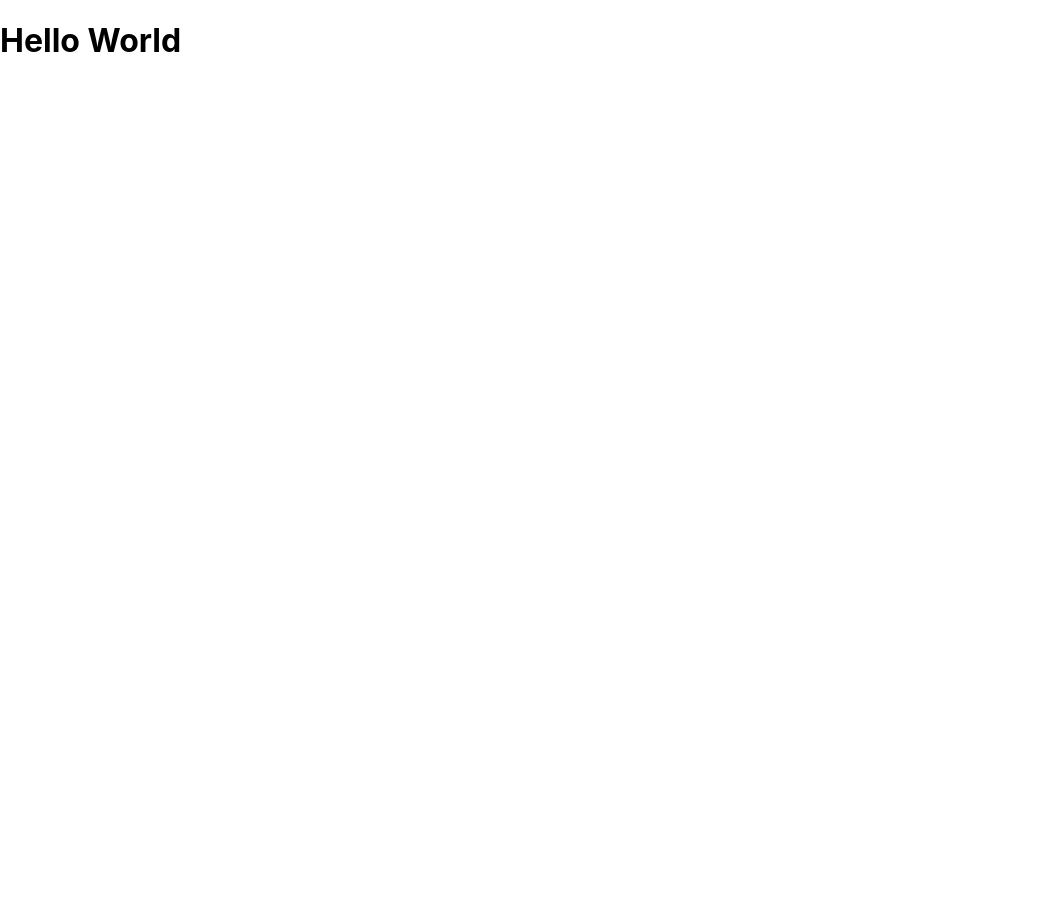
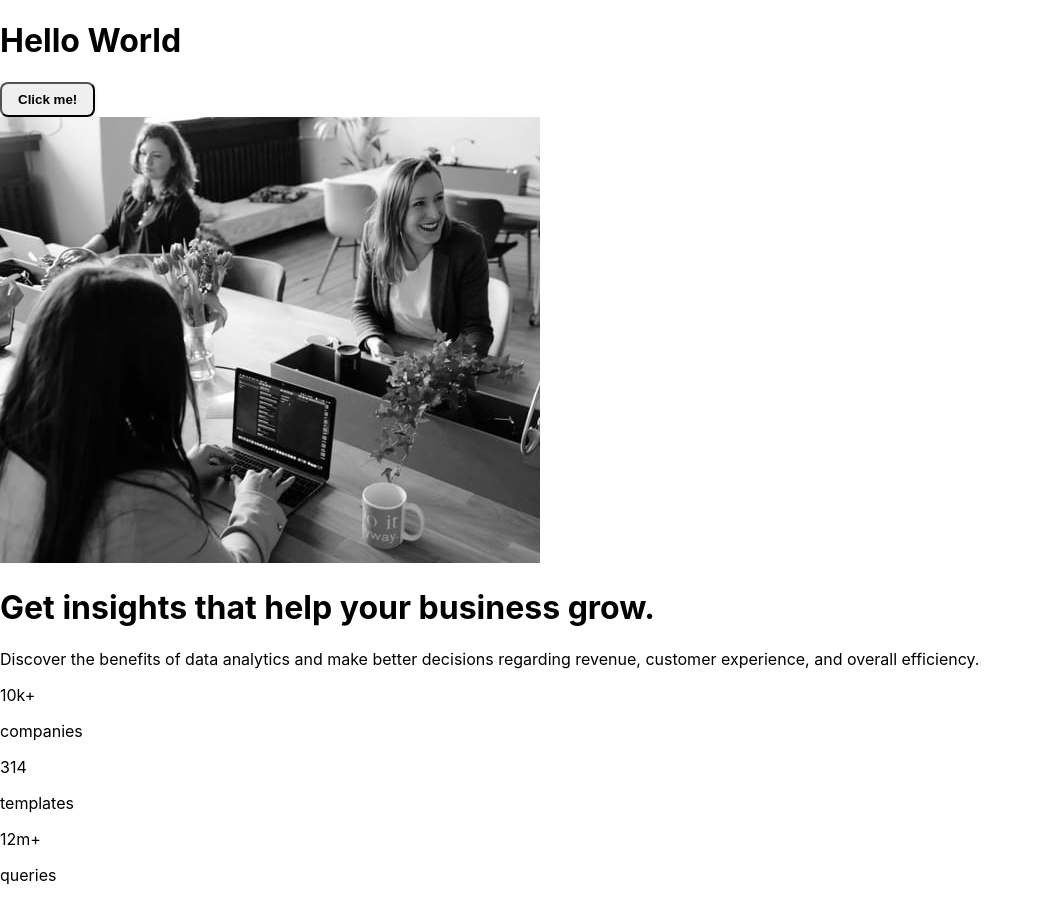
Before and after one commit to ltghc1990/nextjs-taillwind-frontendmentors, a Next.js app: page / in a window 1280 px wide. Shown: the whole page, without its empty margins (0-1041 px from the left). Before the commit the page ends 800 px from the top, so only its background shows below. Built offline with nearby package versions, Linux system fonts and the light colour scheme.

Commit message:
added a card component

```diff
--- /dev/null
+++ b/components/StatsCard.js
@@ -0,0 +1,32 @@
+import React from 'react'
+
+const StatsCard = () => {
+  return (
+    <div className="bg-cardBg container mx-auto md:flex text-white items-center">
+      <div className="border-2 md:w-1/2">
+        <img className="h-full w-full" src="/images/image-header-desktop.jpg"></img>
+      </div>
+      <div className="px-10 py-8 text-center md:w-1/2 md:text-left lg:p-20 xl:p-32 border-2">
+        <h1 className="text-3xl text-gray-100 font-bold mb-4 lg:text-4xl">Get <span className="text-indigo-500">insights</span> that help your business grow.</h1>
+        <p className="py-4 mb-6 text-gray-400">Discover the benefits of data analytics and make better decisions regarding revenue, customer
+  experience, and overall efficiency.</p>
+        <div className="flex flex-col border-2 md:flex-row items-center">
+          <div className="w-2/6 py-3" >
+            <p className="text-xl font-bold">10k+</p>
+            <p className="text-gray-400 uppercase text-xs">companies</p>
+          </div>
+          <div className="w-2/6 py-3">
+            <p className="text-xl font-bold">314</p>
+            <p className="text-gray-400 uppercase text-xs">templates</p>
+          </div>
+          <div className="w-2/6 py-3">
+            <p className="text-xl font-bold">12m+</p>
+            <p className="text-gray-400 uppercase text-xs">queries</p>
+          </div>
+        </div>
+      </div>
+    </div>
+  )
+}
+
+export default StatsCard
--- a/pages/index.js
+++ b/pages/index.js
@@ -1,11 +1,16 @@
 import Head from 'next/head'
 import Image from 'next/image'
 import styles from '../styles/Home.module.css'
+import StatsCard from "../components/StatsCard"
 
 export default function Home() {
   return (
     <div className="mx-auto">
        <h1 className="bg-blue-300">Hello World</h1>
+       <div>
+         <button className="btn">Click me!</button>
+       </div>
+       <StatsCard/>
     </div>
   )
 }
--- a/styles/globals.css
+++ b/styles/globals.css
@@ -14,3 +14,7 @@ a {
 * {
   box-sizing: border-box;
 }
+
+.btn {
+  @apply py-2 px-4 font-semibold rounded-lg shadow-md hover:shadow-xl;
+}
--- a/tailwind.config.js
+++ b/tailwind.config.js
@@ -2,7 +2,11 @@ module.exports = {
   purge: [],
   darkMode: false, // or 'media' or 'class'
   theme: {
-    extend: {},
+    extend: {
+      colors: {
+        "cardBg" : "hsl(244, 38%, 16%)"
+      }
+    },
   },
   variants: {
     extend: {},
```
Also changed, not shown: public/images/image-header-desktop.jpg (added), public/images/image-header-mobile.jpg (added).
